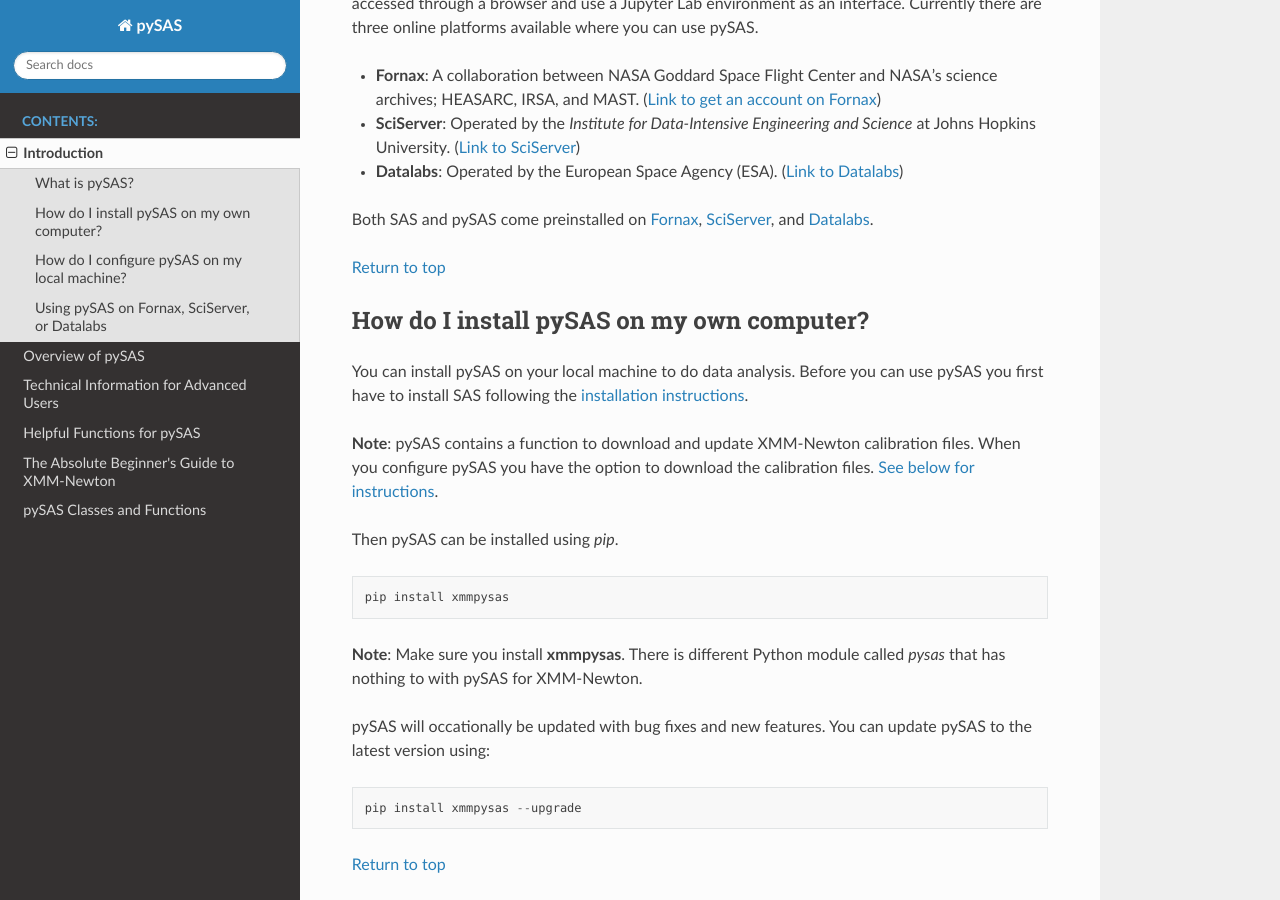
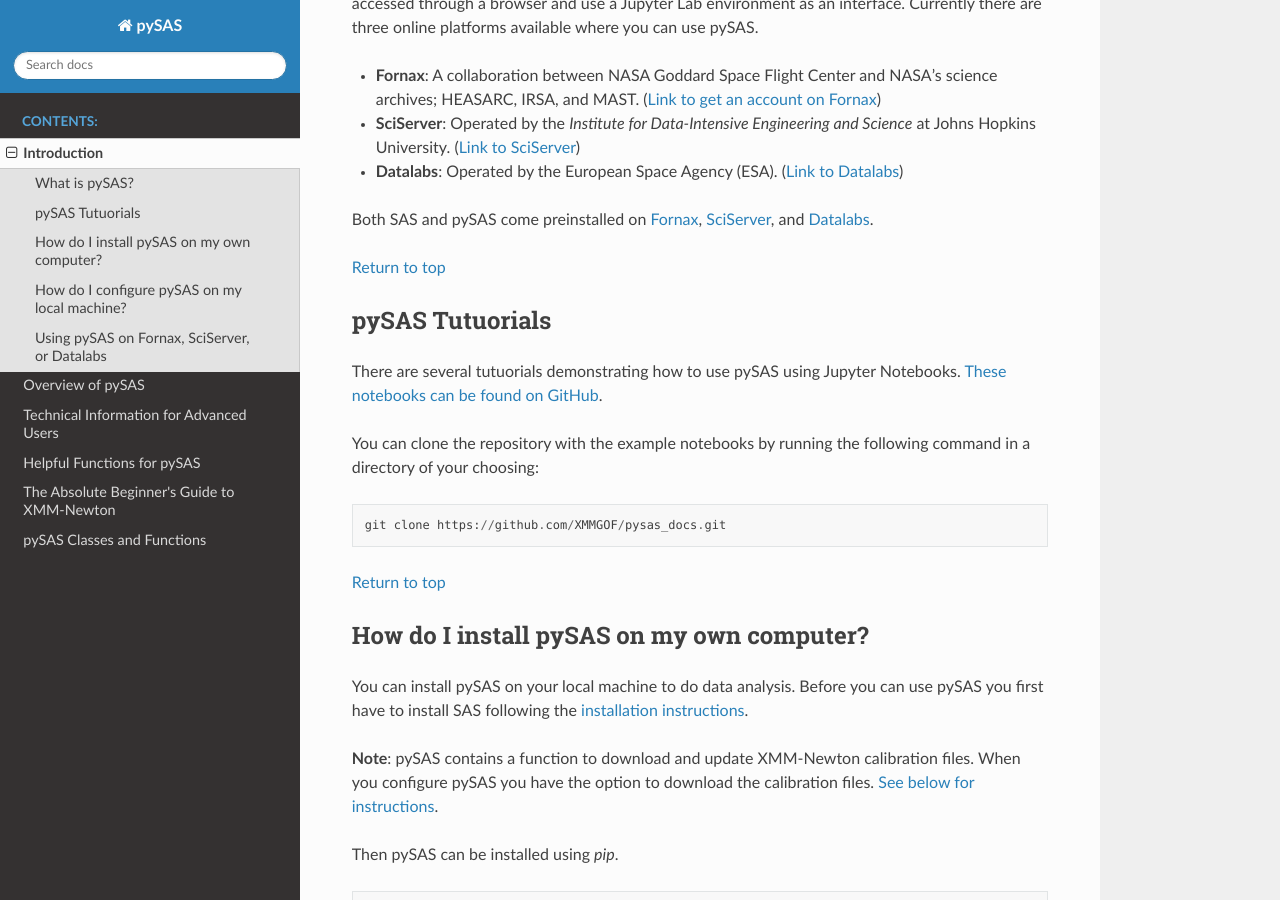
Before and after one commit to XMMGOF/xmmpysas, a Sphinx documentation site: the page built from docs/source/intro.rst, in a window 1280 px wide and 900 px high, scrolled down 392 px. Built offline with Sphinx 7.4.7 and the Read the Docs theme 3.1.0, drawn with Linux system fonts in a browser that asks for light colours.

Commit message:
Update docs

```diff
--- a/docs/source/intro.rst
+++ b/docs/source/intro.rst
@@ -30,6 +30,22 @@
 Both SAS and pySAS come preinstalled on
 `Fornax <https://docs.fornax.sciencecloud.nasa.gov/quick-start/>`_,
 `SciServer <https://www.sciserver.org/>`_, and `Datalabs <https://datalabs.esa.int/>`_.
+
+:ref:`Return to top <topintro>`
+
+----------------
+pySAS Tutuorials
+----------------
+
+There are several tutuorials demonstrating how to use pySAS using Jupyter
+Notebooks. `These notebooks can be found on GitHub <https://github.com/XMMGOF/pysas_docs>`_.
+
+You can clone the repository with the example notebooks by running the
+following command in a directory of your choosing:
+
+.. code-block::
+
+    git clone https://github.com/XMMGOF/pysas_docs.git
 
 :ref:`Return to top <topintro>`
 
```
